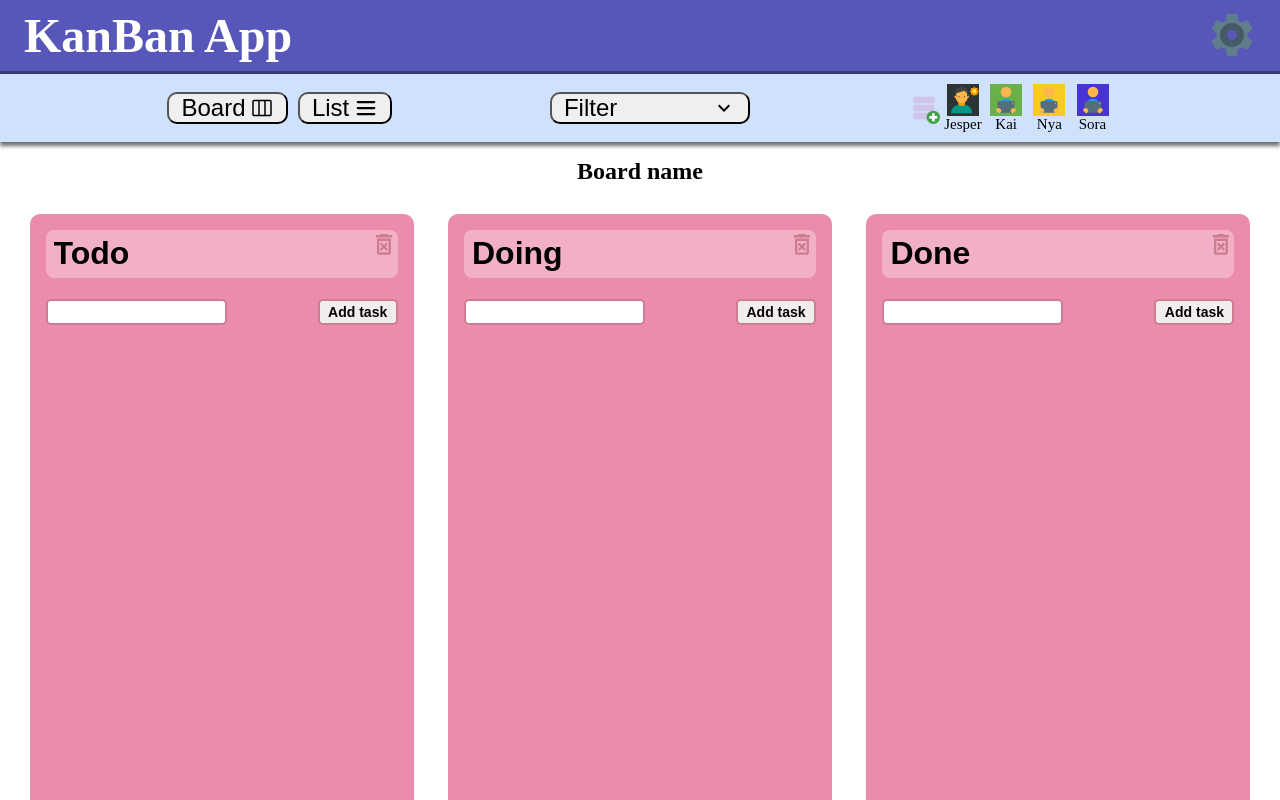
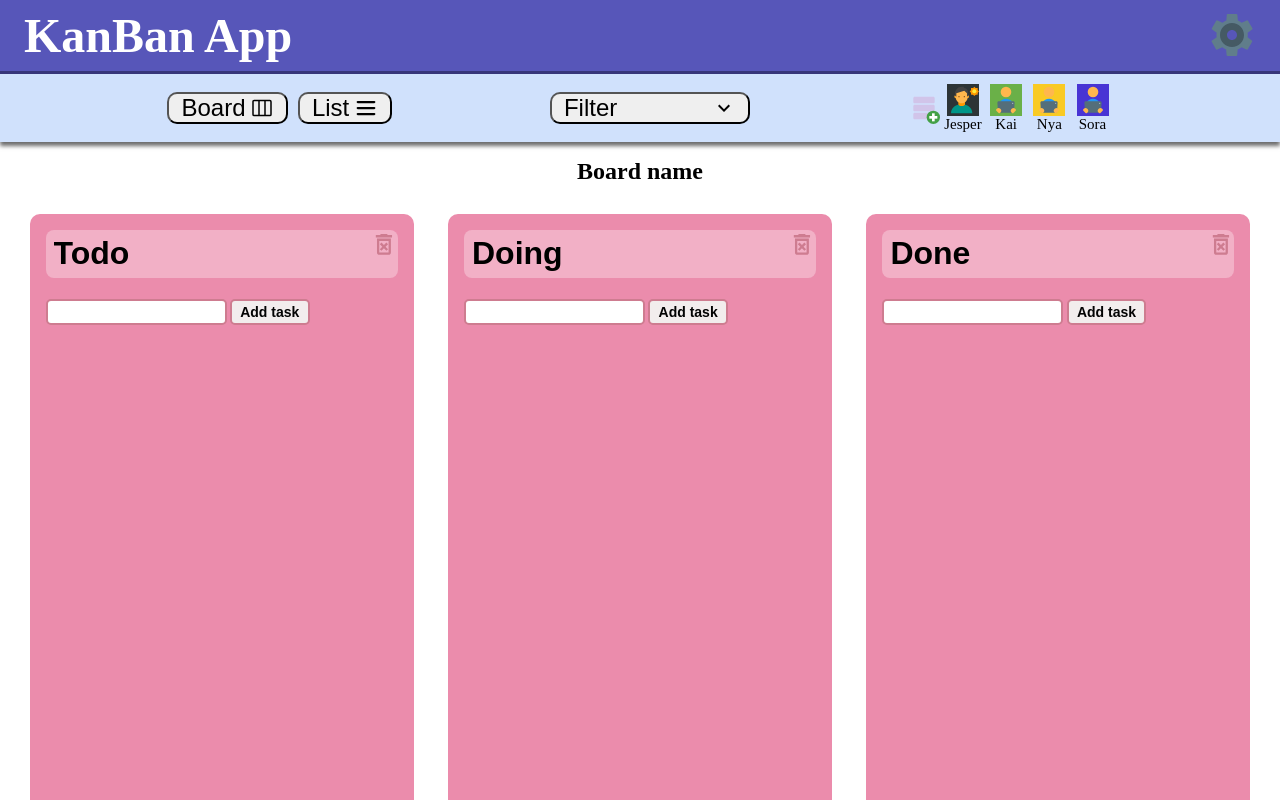
Before and after one commit to jumistrandberg/kanban_collab, a React (Vite) app: page / in a window 1280 px wide. Shown: the top 800 px of the page. Built offline with nearby package versions, Linux system fonts and the light colour scheme.

Commit message:
Fixed styling on addTask

```diff
--- a/src/styling/Column.module.css
+++ b/src/styling/Column.module.css
@@ -41,8 +41,7 @@
 
 .addTask_form {
   display: flex;
-  justify-content: space-between;
-  /* gap: 0.5em; */
+  gap: 0.2em;
 }
 
 .addTask_input {
```
